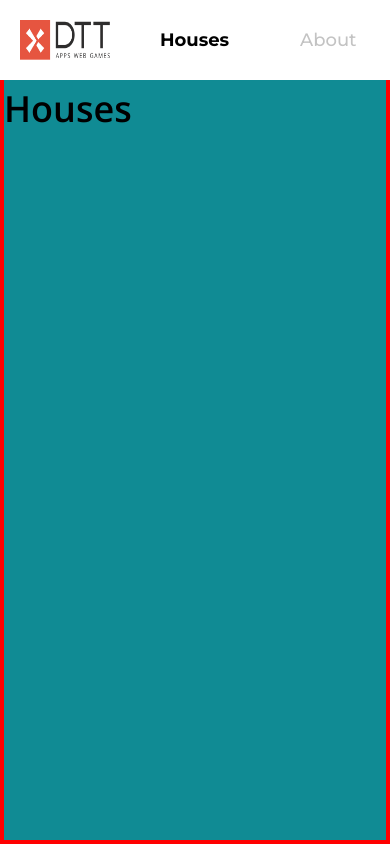
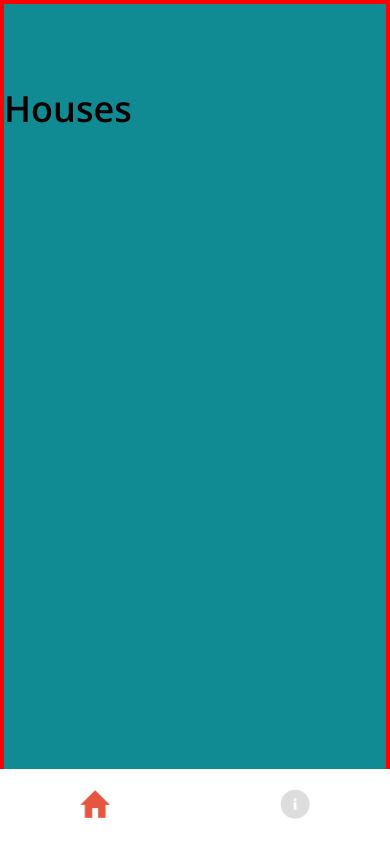
Before and after one commit to cristinakellyt/house-listing, a Vue app: page /houses in a window 390 px wide. Built offline with nearby package versions, Linux system fonts and the light colour scheme.

Commit message:
feat(header): add mobile view

```diff
--- a/src/App.vue
+++ b/src/App.vue
@@ -1,11 +1,23 @@
 <template>
-  <TheHeader />
+  <TheHeader :windowWidth="windowWidth" />
   <base-width>
     <router-view></router-view>
   </base-width>
 </template>
 
 <script setup>
+import { onMounted, ref } from 'vue'
 import TheHeader from './components/layout/TheHeader.vue'
 import BaseWidth from './components/ui/BaseWidth.vue'
+
+const windowWidth = ref(0)
+
+onMounted(() => {
+  window.addEventListener('resize', handlerWindowResize)
+  handlerWindowResize()
+})
+
+const handlerWindowResize = () => {
+  windowWidth.value = window.innerWidth
+}
 </script>
--- a/src/components/layout/TheHeader.vue
+++ b/src/components/layout/TheHeader.vue
@@ -1,16 +1,44 @@
 <template>
   <header>
     <nav>
-      <router-link to="/houses"
+      <router-link to="/houses" v-if="desktopView"
         ><img src="./../icons/img_logo_dtt@3x.png" alt="dtt-logo"
       /></router-link>
       <ul>
-        <li><router-link to="/houses">Houses</router-link></li>
-        <li><router-link to="/about">About</router-link></li>
+        <li>
+          <router-link to="/houses">
+            <span v-if="desktopView">Houses</span>
+            <img
+              v-else
+              id="mobile-header-home-btn"
+              src="../icons/ic_mobile_navigarion_home@3x.png"
+              alt="home page"
+            />
+          </router-link>
+        </li>
+        <li>
+          <router-link to="/about">
+            <span v-if="desktopView">About</span>
+            <img
+              v-else
+              id="mobile-header-info-btn"
+              src="../icons/ic_mobile_navigarion_info@3x.png"
+              alt="about page"
+            />
+          </router-link>
+        </li>
       </ul>
     </nav>
   </header>
 </template>
+
+<script setup>
+import { computed } from 'vue'
+
+const props = defineProps(['windowWidth'])
+
+const desktopView = computed(() => props.windowWidth > 550)
+</script>
 
 <style scoped>
 header {
@@ -58,4 +86,37 @@ a.router-link-active {
   font-weight: 700;
   color: var(--text-color-primary);
 }
+
+/* Header mobile view starts at 550px */
+@media only screen and (max-width: 34.375em) {
+  header {
+    bottom: 0;
+  }
+
+  header nav {
+    display: block;
+    padding: 0 calc((60 / 16) * 1rem);
+  }
+
+  img {
+    width: calc((30 / 16) * 1rem);
+    height: calc((30 / 16) * 1rem);
+  }
+
+  ul {
+    justify-content: space-between;
+  }
+
+  ul li {
+    width: fit-content;
+  }
+
+  a.router-link-active #mobile-header-info-btn {
+    content: url(./../icons/ic_mobile_navigarion_info_active@3x.png);
+  }
+
+  a.router-link-active #mobile-header-home-btn {
+    content: url(./../icons/ic_mobile_navigarion_home_active@3x.png);
+  }
+}
 </style>
```
